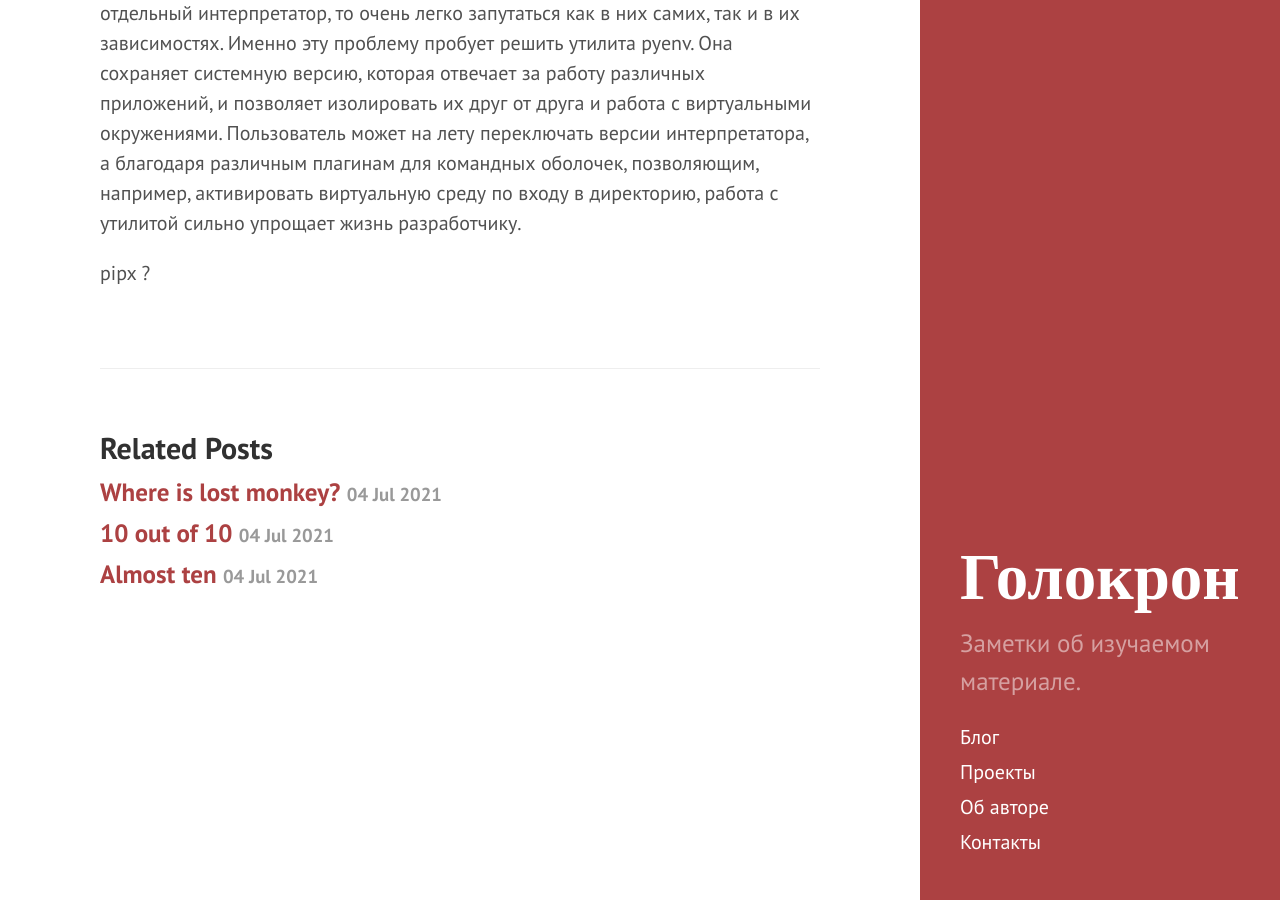
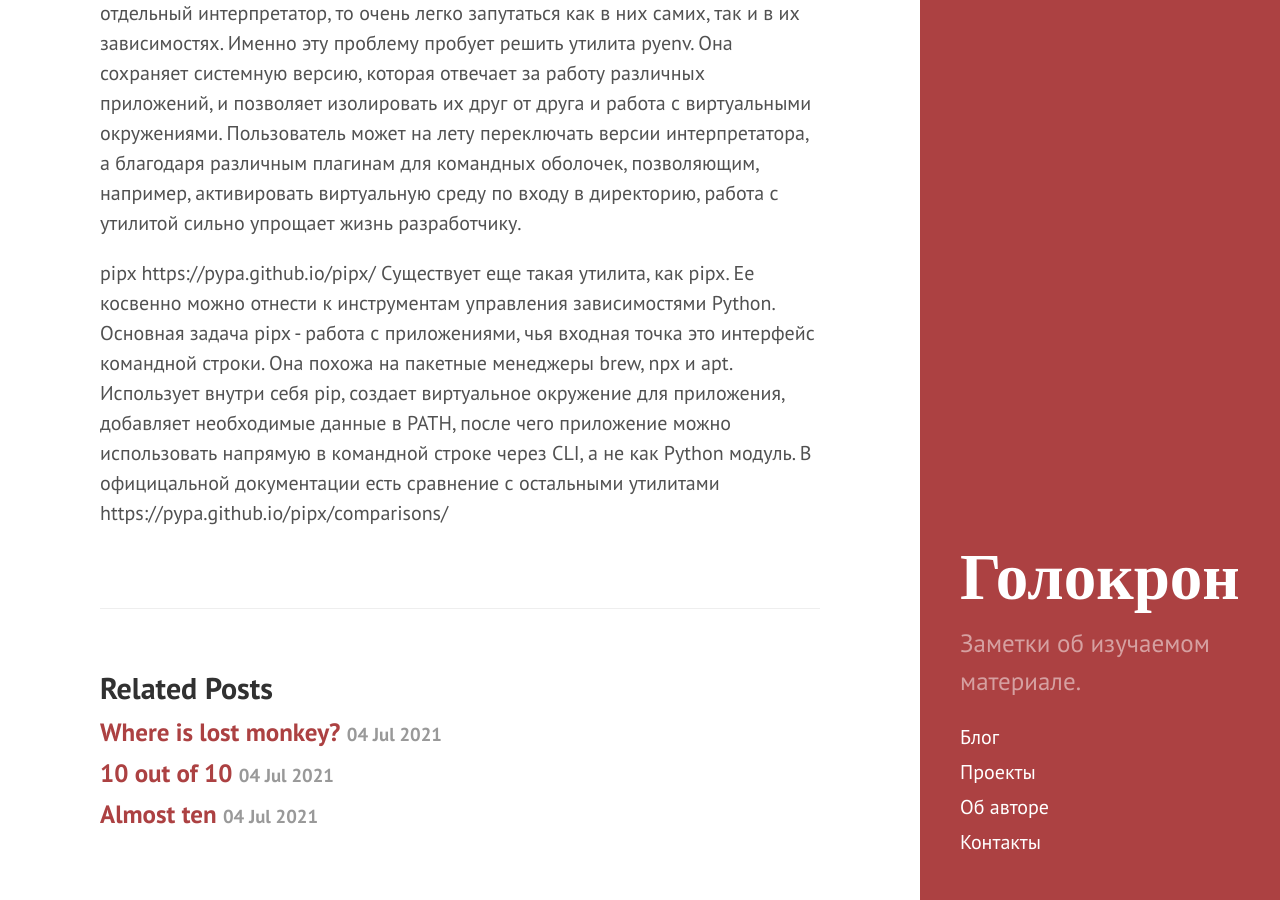
Before and after one commit to ornichola/ornichola.github.io, a Jekyll site: the page built from _posts/2021-07-08-python-dependency-management-tools.markdown, in a window 1280 px wide and 900 px high, scrolled down 5052 px. Built offline with Jekyll 4.4.1, drawn with Linux system fonts in a browser that asks for light colours.

Commit message:
Post 01 - Python dependecy managment - pipx

```diff
--- a/_posts/2021-07-08-python-dependency-management-tools.markdown
+++ b/_posts/2021-07-08-python-dependency-management-tools.markdown
@@ -102,4 +102,5 @@ poetry
 
 Разбирая особенности poetry я вскользь упомянул такой инструмент, как pyenv https://github.com/pyenv/pyenv История его появления простая - со временем питон развивался, его популярность росла, как и количество приложений написанных на нем. Интерпретатор включили в комплект поставки многих Linux дистрибутивов, mac OS. Однако, не все приложения поспевали за развитием языка, поэтому огромное количество кода до сих пор работает не только на питон 3.X, а в том числе и на 2.X. Если для каждого из проекта ставить свой отдельный интерпретатор, то очень легко запутаться как в них самих, так и в их зависимостях. Именно эту проблему пробует решить утилита pyenv. Она сохраняет системную версию, которая отвечает за работу различных приложений, и позволяет изолировать их друг от друга и работа с виртуальными окружениями. Пользователь может на лету переключать версии интерпретатора, а благодаря различным плагинам для командных оболочек, позволяющим, например, активировать виртуальную среду по входу в директорию, работа с утилитой сильно упрощает жизнь разработчику.
 
-pipx ?
+pipx https://pypa.github.io/pipx/
+Существует еще такая утилита, как pipx. Ее косвенно можно отнести к инструментам управления зависимостями Python. Основная задача pipx - работа с приложениями, чья входная точка это интерфейс командной строки. Она похожа на пакетные менеджеры brew, npx и apt. Использует внутри себя pip, создает виртуальное окружение для приложения, добавляет необходимые данные в PATH, после чего приложение можно использовать напрямую в командной строке через CLI, а не как Python модуль. В официцальной документации есть сравнение с остальными утилитами https://pypa.github.io/pipx/comparisons/
```
